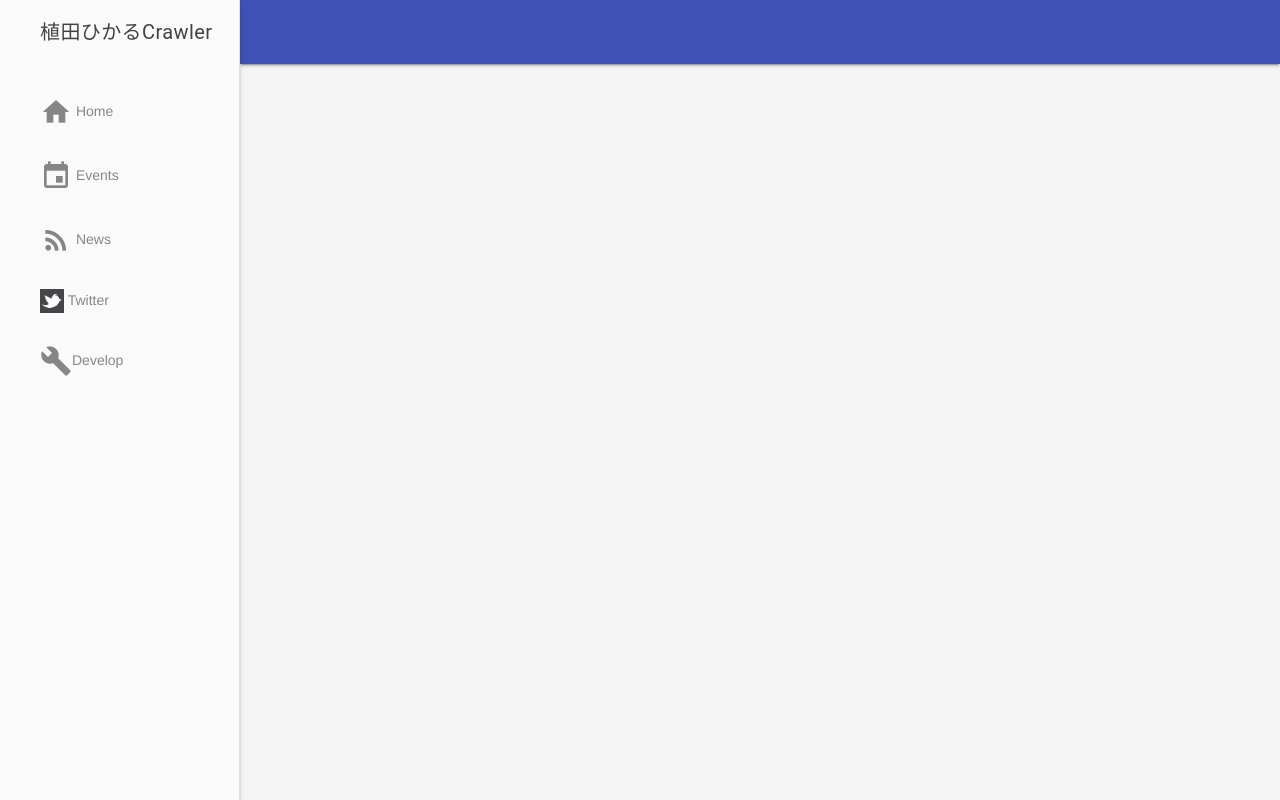
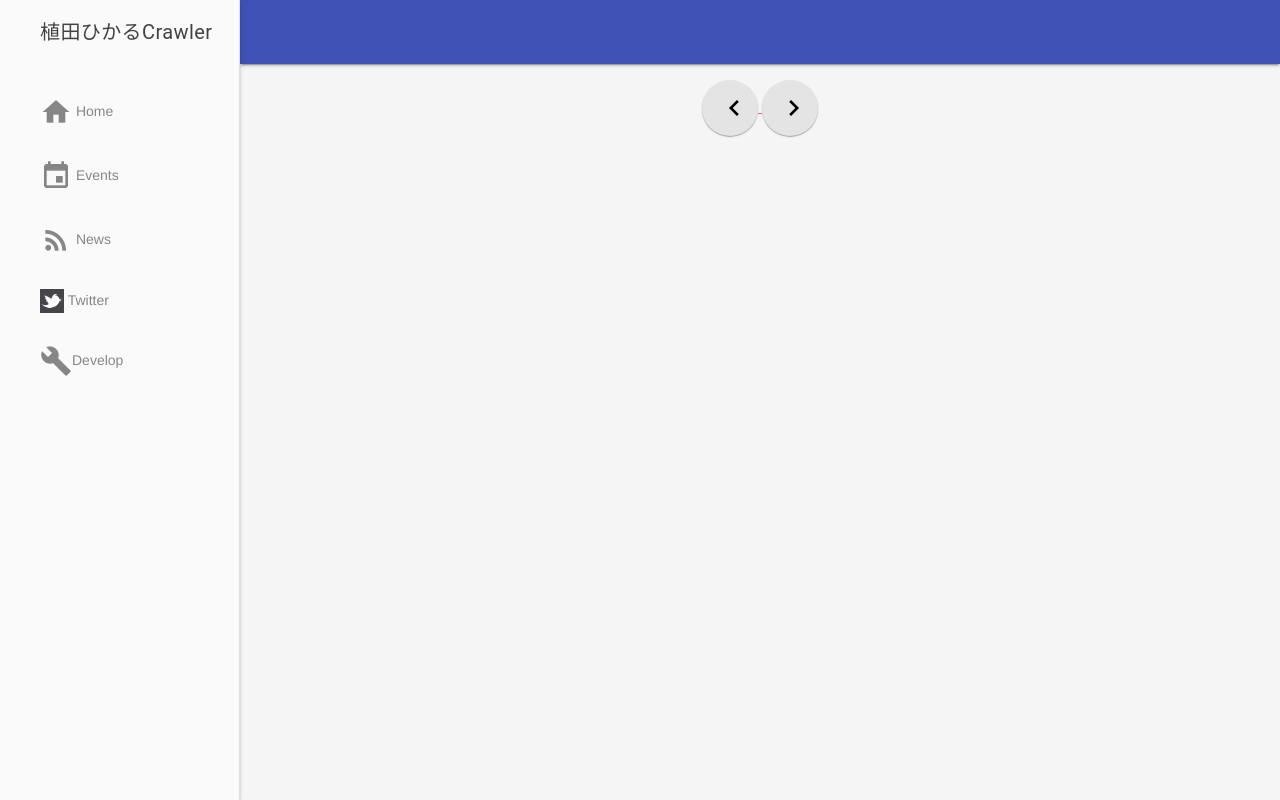
Before and after one commit to yoshiken/UedaHikaruCrawler, a Flask app: page /events?page=2 in a window 1280 px wide. Run offline with Flask 2, Linux system fonts and the light colour scheme; data that the repository does not hold is empty; some libraries are stand-ins or nearby versions.

Commit message:
:sparkles: pagerを記述

```diff
--- /dev/null
+++ b/src/static/css/events.css
@@ -0,0 +1,3 @@
+.events-pager-text {
+  text-align: center;
+}
--- a/src/templates/events.html
+++ b/src/templates/events.html
@@ -1,6 +1,7 @@
 {% extends "layout.html" %}
 {% block body %}
 <link rel="stylesheet" href="{{ url_for('static', filename='./css/card.css') }}">
+<link rel="stylesheet" href="{{ url_for('static', filename='./css/events.css') }}">
 <div class="mdl-grid">
 	{% for event in Events %}
   	<div class="mdl-card mdl-cell mdl-cell--11-col mdl-cell--4-col-tablet mdl-shadow--2dp">
@@ -29,4 +30,19 @@
   	</div>
 	{% endfor %}
 </div>
+<div class="events-pager-text">
+	{% if prevpage > 0 %}
+	<a href="/events?page={{ prevpage }}">
+		<button class="mdl-button mdl-js-button mdl-button--fab mdl-js-ripple-effect">
+			<i class="material-icons">navigate_before</i>
+		</button>
+	</a>
+	{% endif %}
+
+	<a href="/events?page={{ nextpage }}">
+		<button class="mdl-button mdl-js-button mdl-button--fab mdl-js-ripple-effect">
+			<i class="material-icons">navigate_next</i>
+		</button>
+	</a>
+</div>
 {% endblock %}
```
